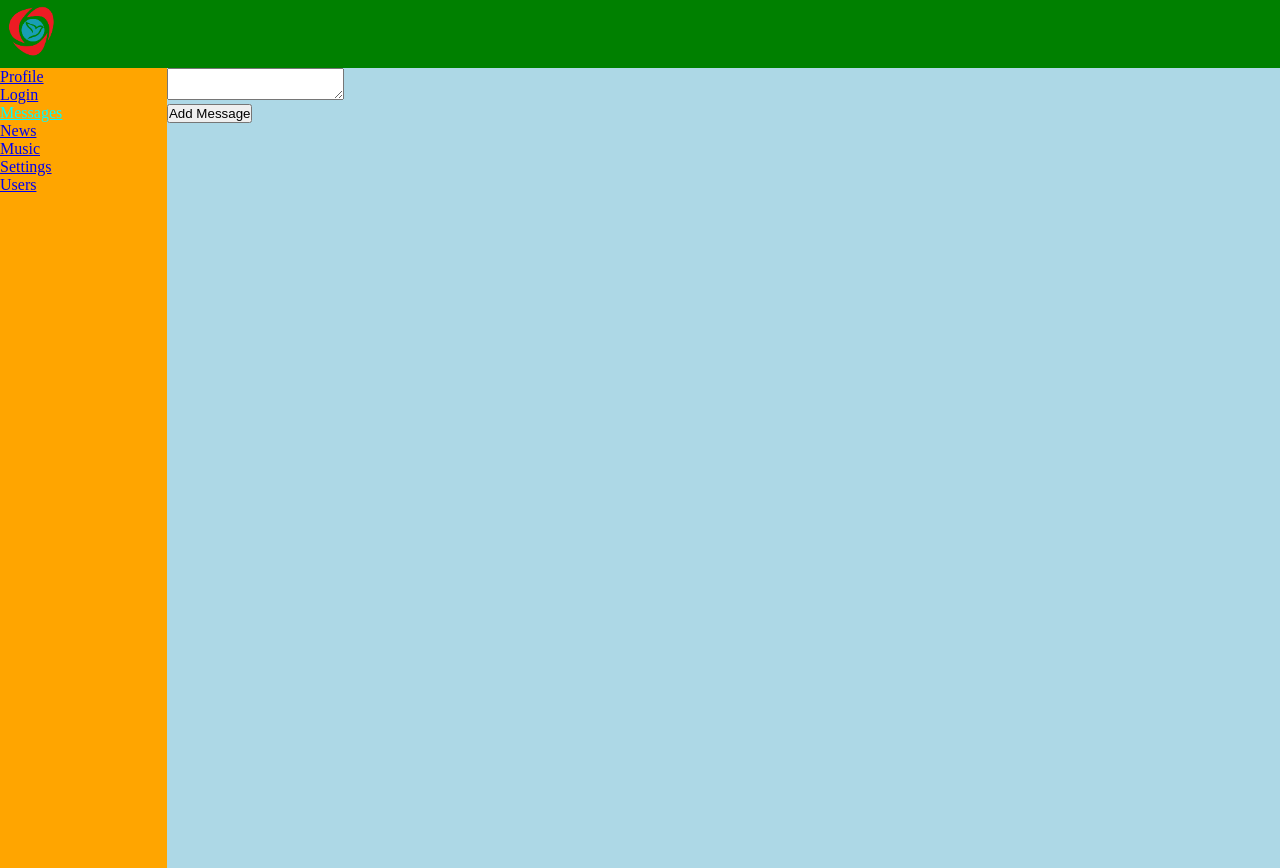
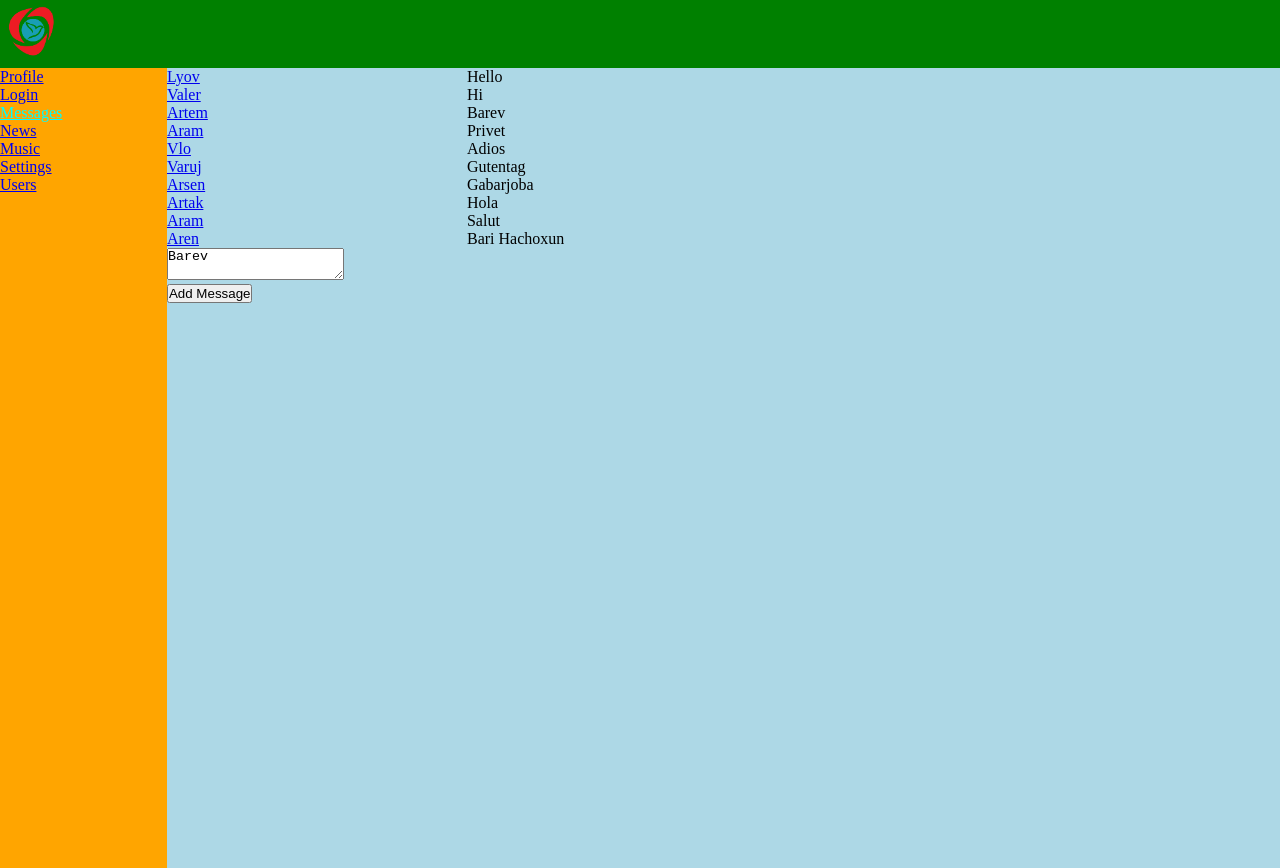
Before and after one commit to albertshkhyan/group-6-social-network, a React (Create React App) app: page /dialogs in a window 1280 px wide. Built offline with nearby package versions, Linux system fonts and the light colour scheme.

Commit message:
create own Provider component,Context API -  createContext, Provider, and Consumer, now not pass data through props and etc

```diff
--- a/src/App.js
+++ b/src/App.js
@@ -24,7 +24,6 @@ import "./media.css";
 
 function App(props) {
   // debugger
-  debugger
 
   return (
     <div className="App">
--- a/src/common/components/containers/Dialogs/Dialogs.js
+++ b/src/common/components/containers/Dialogs/Dialogs.js
@@ -4,33 +4,38 @@ import DialogsItem from "./DialogsItem";
 import Message from "../../sections/Message/Message";
 
 import s from "./style.module.css";
+import MyConext from "../../../../myContext";
 
+///stexcel DialogsContainer -> vory kshpve  store- i het , Dialogs - y sarqel pure function
+function Dialogs(props) {
+    return (
+        <MyConext.Consumer>
+            {(store) => {
+                //side effect
+                let state = store.getState().dialogsReducer;
+                const dialogsArrayComp = state.dialogs.map(item => <DialogsItem key={item.id} name={item.name} id={item.id} />)
+                const messagesArrayComp = state.messages.map(item => <Message key={item.id} message={item.message} id={item.id} />);
 
+                return <div className="Dialogs">
 
-function Dialogs(props) {
-
-
-    // const dialogsArrayComp = props.dialogs.map(item => <DialogsItem key={item.id} name={item.name} id={item.id}/>)
-    // const messagesArrayComp = props.messages.map(item => <Message key={item.id} message={item.message} id={item.id}/>)
-    return (
-        <div className="Dialogs">
-
-          <div className = "flexible">
-                <div className= {s.dialogContainer}>
-                   {/* {dialogsArrayComp} */}
+                    <div className="flexible">
+                        <div className={s.dialogContainer}>
+                            {dialogsArrayComp}
                         </div>
 
-                <div className= {s.messagesContainer}>
-                    {/* {messagesArrayComp} */}
+                        <div className={s.messagesContainer}>
+                            {messagesArrayComp}
                         </div>
                     </div>
                     <div>
-                <textarea></textarea>
+                        <textarea>{state.newMessageBody}</textarea>
                         <div>
                             <button>Add Message</button>
                         </div>
                     </div>
                 </div>
+            }}
+        </MyConext.Consumer>
     )
 }
 
--- a/src/common/components/containers/Profile/Profile.jsx
+++ b/src/common/components/containers/Profile/Profile.jsx
@@ -4,7 +4,6 @@ import React from "react";
 import "./style.css";
 import ProfileInfo from "./ProfileInfo";
 import MyPostsContainer from './../../sections/MyPosts/MyPostContainer';
-console.log('MyPostsContainer', MyPostsContainer);
 
 //2
 
--- a/src/common/components/sections/MyPosts/MyPostContainer.jsx
+++ b/src/common/components/sections/MyPosts/MyPostContainer.jsx
@@ -1,32 +1,33 @@
 import React from "react";
 
-import { updateNewPostCreator, addPostCreator } from "../../../../redux/profileReducer";
-import MyPosts from './MyPosts';
-import MyConext from '../../../../myContext';
-console.log('MyConext', MyConext);
-
+import {
+  updateNewPostCreator,
+  addPostCreator,
+} from "../../../../redux/profileReducer";
+import MyPosts from "./MyPosts";
+import MyConext from "../../../../myContext";
 
 //container comp - shpvuma redux-i het (orinak dipsatch a anum)
 const MyPostsContainer = (props) => {
-    const updateNewPostText = (text) => {
-        props.dispatch(updateNewPostCreator(text));
-      };
-    const addPost = () => {
-    props.newPostText && props.dispatch(addPostCreator());//problem - type-i masin anhagstanum enq
-    };
-
   return (
     <MyConext.Consumer>
       {(store) => {
-        debugger
+        const state = store.getState().profileReducer;
+        const updateNewPostText = (text) => {
+          store.dispatch(updateNewPostCreator(text));
+        };
+        const addPost = () => {
+          state.newPostText && store.dispatch(addPostCreator()); //problem - type-i masin anhagstanum enq
+        };
+        console.log("state", state);
         return (
           <MyPosts
-               newPostText={props.newPostText}
-               posts={props.posts}
-               addPost = {addPost}
+            newPostText={state.newPostText}
+            posts={state.posts}
+            addPost={addPost}
             updateNewPostText={updateNewPostText}
           />
-               )
+        );
       }}
     </MyConext.Consumer>
   );
--- a/src/common/components/sections/MyPosts/MyPosts.jsx
+++ b/src/common/components/sections/MyPosts/MyPosts.jsx
@@ -4,9 +4,9 @@ import Post from "./Post";
 import s from "./style.module.css";
 
 const MyPosts = (props) => {
-  // const postArrayComp = props.posts.map((item) => (
-  //   <Post key={item.id} post={item.post} id={item.id} />
-  // ));
+  const postArrayComp = props.posts.map((item) => (
+    <Post key={item.id} post={item.post} id={item.id} />
+  ));
 
   const updateNewPostText = (event) => {
     let text = event.target.value;
@@ -26,7 +26,7 @@ const MyPosts = (props) => {
         <button onClick={addPost}>Add post</button>
       </div>
 
-      {/* <div className={s.postsContainer}>{postArrayComp}</div> */}
+      <div className={s.postsContainer}>{postArrayComp}</div>
     </div>
   );
 };
--- a/src/index.js
+++ b/src/index.js
@@ -11,7 +11,6 @@ import { createStore, combineReducers } from "redux";
 import profileReducer from './redux/profileReducer';
 import dialogsReducer from './redux/dialogsReducer';
 import MyConext from "./myContext";
-console.log('MyConext', MyConext);
 
 
 
@@ -23,15 +22,23 @@ const combindRedc = combineReducers({
 });
 
 const store = createStore(combindRedc);
+// console.log('store', store);
 
 
+function Provider(props) {
+  return (
+    <MyConext.Provider value={props.store}>
+        {props.children} {/*  <App /> */}
+    </MyConext.Provider>
+  )
+}
+
 export function reRenderEntireTree(store) {
-  debugger
   ReactDOM.render(
     <BrowserRouter>
-      <MyConext.Provider store={store}>
+      <Provider store={store}>
         <App />
-      </MyConext.Provider>
+      </Provider>
     </BrowserRouter>
     ,
     document.getElementById('root')
--- a/src/myContext.js
+++ b/src/myContext.js
@@ -1,3 +1,3 @@
 import {createContext} from 'react'
 
-export default createContext(null);
+export default createContext(10);
--- a/src/redux/state.js
+++ b/src/redux/state.js
@@ -1,7 +1,6 @@
 //BLL - store (shop ===  redux === store)
 
 import {reRenderEntireTree} from "../index";
-console.log('reRenderEntireTree', reRenderEntireTree);
 
 const state = {
     profilePage: {
```
Lines whose indentation alone changed are shown as unchanged.
